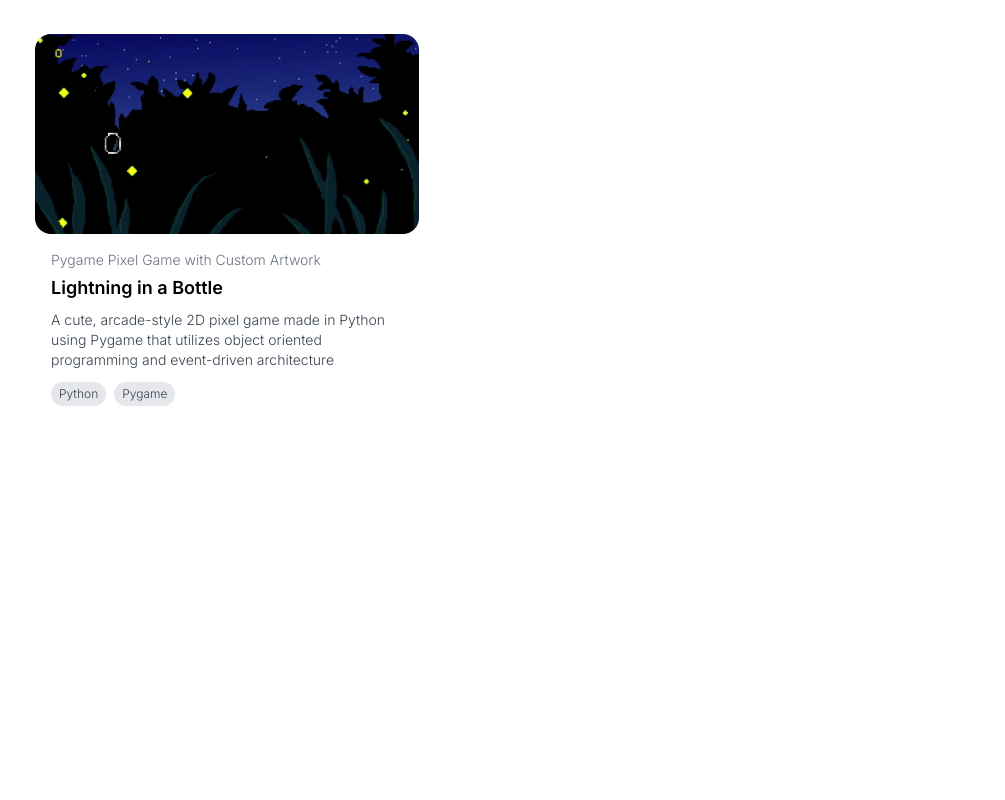
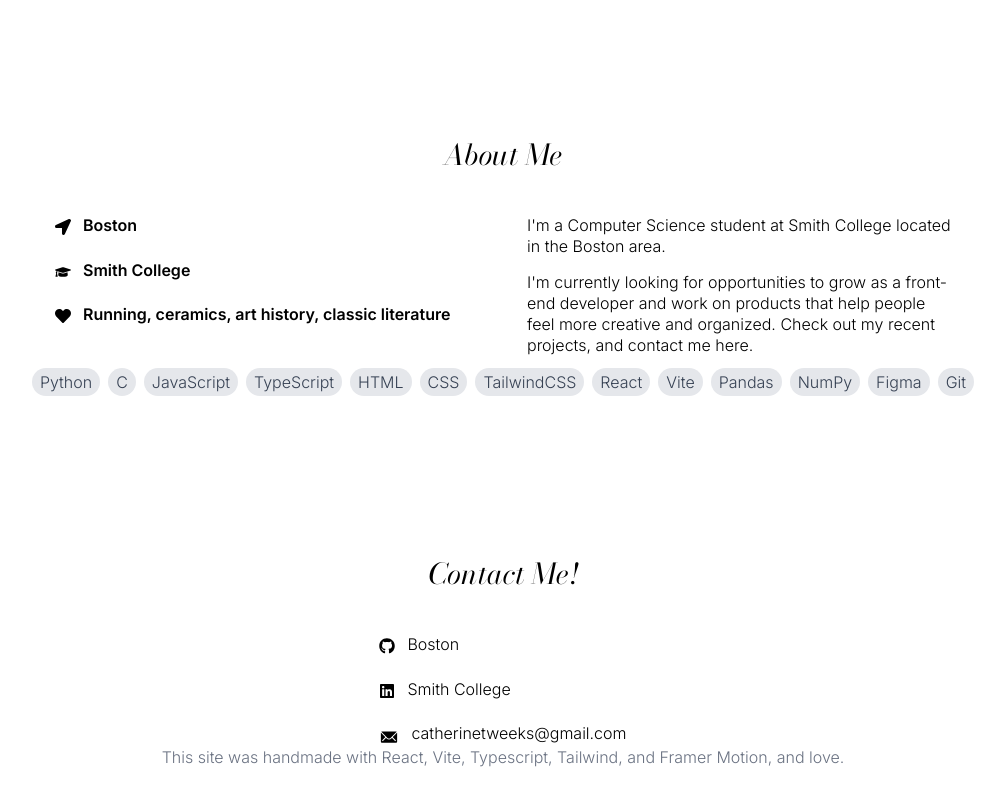
Before and after one commit to catherinetweeks/portfolio, a React (Vite) app: page / in a window 1280 px wide. Shown: the part 1420-2220 px from the top of the page, without its empty margins (137-1142 px from the left). Built offline with nearby package versions, Linux system fonts and the light colour scheme.

Commit message:
framework of other sections

```diff
--- a/src/App.tsx
+++ b/src/App.tsx
@@ -1,4 +1,6 @@
-import { FaGithub, FaLinkedin } from "react-icons/fa"
+import { FaGithub, FaLinkedin, FaLocationArrow, FaGraduationCap, FaHeart } from "react-icons/fa";
+import { IoIosMail } from "react-icons/io";
+import { skills } from "./data/skills";
 import { useRef } from "react";
 import { motion } from "framer-motion";
 import HideOnScroll from "./components/HideOnScroll";
@@ -19,7 +21,7 @@ export default function App() {
   };
 
   return (
-    <div className="font-inter text-black bg-white cursor-default">
+    <div className="font-inter text-black bg-white cursor-default selection:bg-blue-800 selection:text-white">
       {/* nav bar */}
       <HideOnScroll>
       <nav className="fixed top-5 left-1/2 -translate-x-1/2 bg-white rounded-3xl shadow-sm px-8 py-4 hover:translate-y-2 transition-all">
@@ -43,9 +45,9 @@ export default function App() {
       {/* home */}
       <section ref={homeRef} className="h-screen flex items-center justify-center p-5 pt-15">
         <motion.div
-          initial={{ opacity: 0, y: 20 }}
-          animate={{ opacity: 1, y: 0 }}
-          transition={{ duration: 1.0 }}
+          // initial={{ opacity: 0, y: 20 }}
+          // animate={{ opacity: 1, y: 0 }}
+          // transition={{ duration: 1.5 }}
           className="max-w-4xl px-4"
         >
           <h1 className="text-[clamp(2rem,_5vw,_2.8rem)] font-inter">
@@ -82,26 +84,109 @@ export default function App() {
       </section>
 
       {/* projects */}
-      <motion.section
+      <section
         ref={projectsRef}
         className="py-20 px-6">
-        <h2 className="flex text-[clamp(1.5rem,_3vw,_2rem)] font-inter">Recent Projects</h2>
-
-        <div className="grid gap-8 sm:grid-cols-2 lg:grid-cols-2 justify-items-center m-10 sm:m-10 lg:m-20">
-          {projects.map((project, index) => (
-            <ProjectCard key={index} {...project}/>
-          ))}
-        </div>
-      </motion.section>
+        <h2 className="flex justify-center text-[clamp(1.5rem,_3vw,_1.8rem)] font-bodoni-italic mb-10">Recent Projects</h2>
+        <motion.div
+          initial={{ y: 40}}
+          whileInView={{ y: 0, opacity: 1 }}
+          transition={{ duration: 1, ease: "easeOut" }}
+          viewport={{ once: false, amount: 0.2 }}
+        >
+          <div className="grid gap-6 sm:grid-cols-2 lg:grid-cols-3 justify-items-center mr-10 ml-10 lg:mr-20 lg-ml-20">
+            {projects.map((project, index) => (
+              <ProjectCard key={index} {...project}/>
+            ))}
+          </div>
+        </motion.div>
+      </section>
 
       {/* about */}
-      <section ref={aboutRef} className="h-screen flex items-center justify-center">
-        <h2 className="text-3xl">About Section</h2>
+      <section ref={aboutRef} className="flex flex-col items-center py-20 px-6">
+        <h2 className="flex justify-center text-[clamp(1.5rem,_3vw,_1.8rem)] font-bodoni-italic mb-10">About Me</h2>
+        <div className="grid grid-cols-1 md:grid-cols-2 gap-12 max-w-4xl w-full">
+                {/* Left Column */}
+                <div className="space-y-6">
+                  <div className="flex items-start gap-3">
+                    <FaLocationArrow className="w-4 h-4 mt-1" />
+                    <div>
+                      <p className="font-semibold">Boston</p>
+                    </div>
+                  </div>
+
+                  <div className="flex items-start gap-3">
+                    <FaGraduationCap className="w-4 h-4 mt-1" />
+                    <div>
+                      <p className="font-semibold">Smith College</p>
+                    </div>
+                  </div>
+
+                  <div className="flex items-start gap-3">
+                    <FaHeart className="w-4 h-4 mt-1" />
+                    <div>
+                      <p className="font-semibold">
+                        Running, ceramics, art history, classic literature
+                      </p>
+                    </div>
+                  </div>
+                </div>
+
+                {/* Right Column */}
+                <div className="space-y-4">
+                  <p>
+                    I&apos;m a Computer Science student at Smith College located in the
+                    Boston area.
+                  </p>
+                  <p>
+                    I&apos;m currently looking for opportunities to grow as a front-end
+                    developer and work on products that help people feel more creative
+                    and organized. Check out my recent projects, and contact me here.
+                  </p>
+                </div>
+              </div>
+
+              {/* Skills Section */}
+              <div className="flex flex-wrap gap-2 mt-3">
+                {skills.map((skill, index) => (
+                  <div
+                    key={index}
+                    className="text-md bg-gray-200 text-gray-700 px-2 py-1 rounded-full hover:translate-y-0.5"
+                  >
+                    {skill.tool}
+                  </div>
+                ))}
+              </div>
       </section>
 
       {/* contact */}
-      <section ref={contactRef} className="h-screen flex items-center justify-center bg-gray-50">
-        <h2 className="">shoot me an email at catherinetweeks@gmail.com</h2>
+      <section ref={contactRef} className="flex flex-col items-center justify-center py-20">
+        <h2 className="flex justify-center text-[clamp(1.5rem,_3vw,_1.8rem)] font-bodoni-italic mb-10">Contact Me!</h2>
+          <div className="space-y-6">
+            <div className="flex items-start gap-3">
+              <FaGithub className="w-4 h-4 mt-1" />
+              <div>
+                <a className="">Boston</a>
+              </div>
+            </div>
+
+            <div className="flex items-start gap-3">
+              <FaLinkedin className="w-4 h-4 mt-1" />
+              <div>
+                <p className="">Smith College</p>
+              </div>
+            </div>
+
+            <div className="flex items-start gap-3">
+              <IoIosMail className="w-5 h-5 mt-1" />
+              <div>
+                <p className="">
+                  catherinetweeks@gmail.com
+                </p>
+              </div>
+            </div>
+          </div>
+          <p className="text-gray-500">This site was handmade with React, Vite, Typescript, Tailwind, and Framer Motion, and love.</p>
       </section>
     </div>
   );
--- a/src/components/ProjectCard.tsx
+++ b/src/components/ProjectCard.tsx
@@ -1,3 +1,5 @@
+import { motion } from "framer-motion";
+
 type ProjectCardProps = {
   image: string;
   type: string;
@@ -16,7 +18,7 @@ export function ProjectCard({
   link,
 }: ProjectCardProps) {
   return (
-    <div className="bg-white overflow-hidden max-w-sm w-full transition">
+    <div className="overflow-hidden max-w-sm w-full transition font-inter hover:shadow-sm hover:translate-y-1 rounded-xl">
     <a
       href={link}
       target="_blank"
--- a/src/data/projects.ts
+++ b/src/data/projects.ts
@@ -1,5 +1,3 @@
-//image dimensions:
-
 export const projects = [
     {
         image: "../src/assets/projectphotos/bujo.png",
@@ -22,7 +20,7 @@ export const projects = [
         type: "Pygame Pixel Game with Custom Artwork",
         title: "Lightning in a Bottle",
         description: "A cute, arcade-style 2D pixel game made in Python using Pygame that utilizes object oriented programming and event-driven architecture",
-        tags: ["Python", "Pygame"],
+        tags: ["Python", "Pygame", "Aseprite"],
         link: "https://github.com/catherinetweeks/lightning-in-a-bottle-pygame",
     },
 ]
--- /dev/null
+++ b/src/data/skills.ts
@@ -0,0 +1,54 @@
+export const skills = [
+    {
+        color: "",
+        tool: "Python",
+    },
+    {
+        color: "",
+        tool: "C",
+    },
+    {
+        color: "",
+        tool: "JavaScript",
+    },
+    {
+        color: "",
+        tool: "TypeScript",
+    },
+    {
+        color: "",
+        tool: "HTML",
+    },
+    {
+        color: "",
+        tool: "CSS",
+    },
+    {
+        color: "",
+        tool: "TailwindCSS",
+    },
+    {
+        color: "",
+        tool: "React",
+    },
+    {
+        color: "",
+        tool: "Vite",
+    },
+        {
+        color: "",
+        tool: "Pandas",
+    },
+    {
+        color: "",
+        tool: "NumPy",
+    },
+    {
+        color: "",
+        tool: "Figma",
+    },
+    {
+        color: "",
+        tool: "Git",
+    }
+]
--- a/src/index.css
+++ b/src/index.css
@@ -23,7 +23,10 @@
   font-style: italic;
 }
 
-.accent-color {
-  color: #4F73BF;
-  background-color: #4F73BF;
+.font-inter-bold {
+  font-family: "Inter", sans-serif;
+  font-optical-sizing: auto;
+  font-weight: 500;
+  font-style: normal;
+  line-height: 1.3;
 }
```
